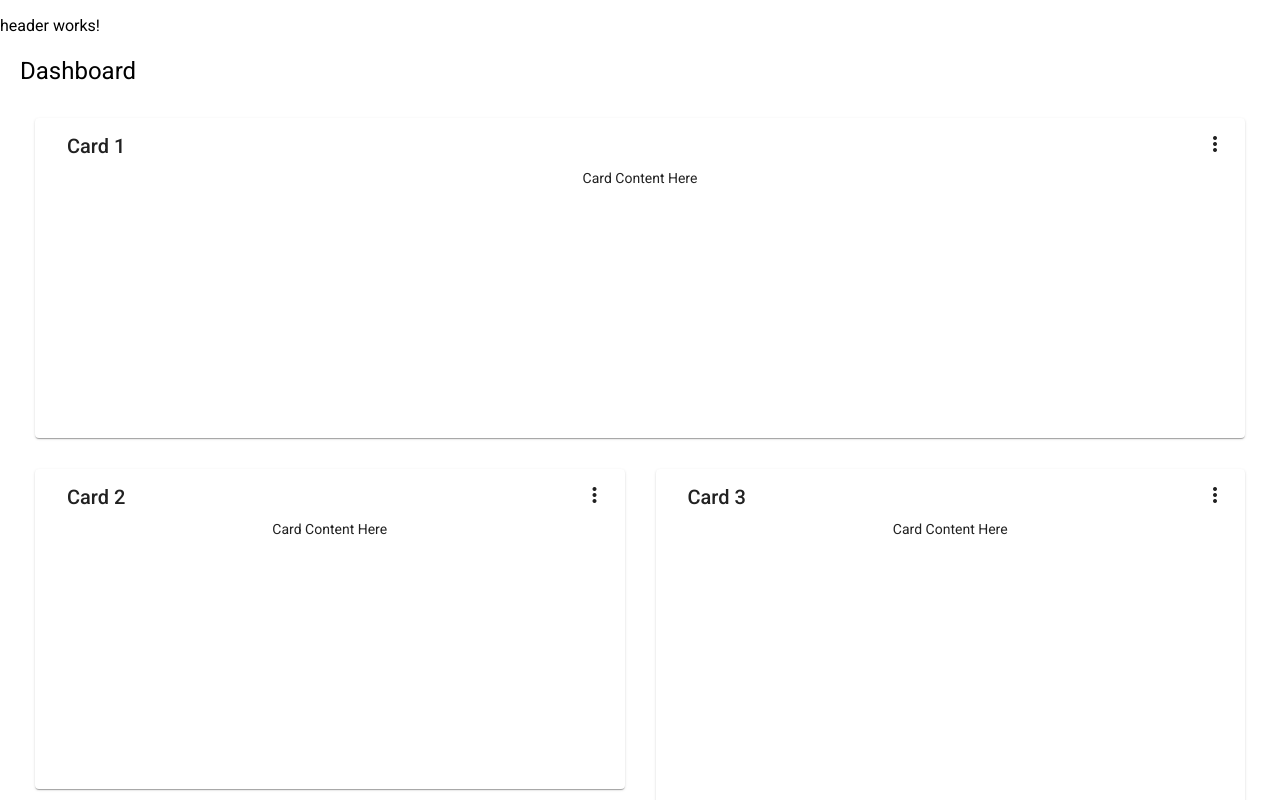
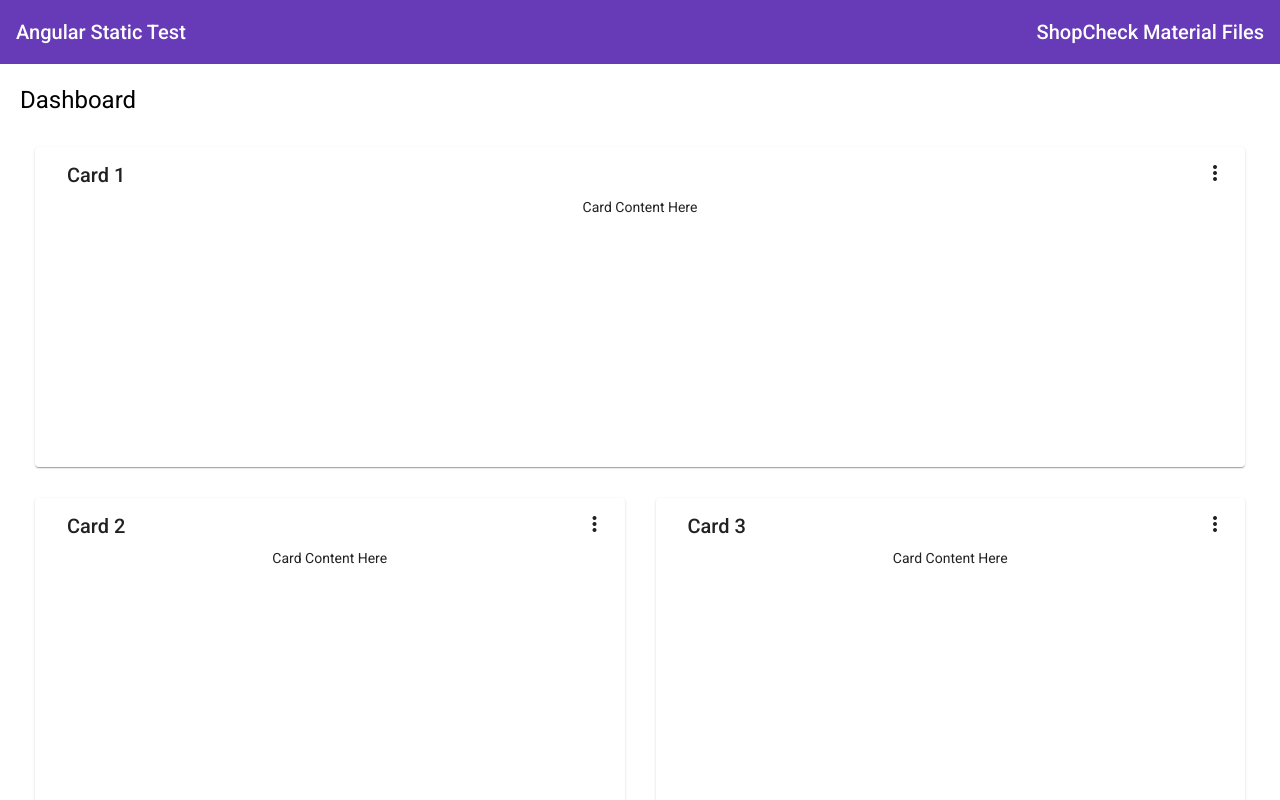
Before and after one commit to Wojciech-Golewski/angular-static-test, an Angular app: page / in a window 1280 px wide. Shown: the top 800 px of the page. Built offline with nearby package versions, Linux system fonts and the light colour scheme.

Commit message:
moved all material related imports to material module and added code for header

```diff
--- a/src/app/core/components/header/header.component.html
+++ b/src/app/core/components/header/header.component.html
@@ -1 +1,8 @@
-<p>header works!</p>
+<mat-toolbar color="primary">
+    <mat-toolbar-row>
+      <span>Angular Static Test</span>
+      <span class="spacer"></span>
+      <span>Shop</span>
+      <span>Check Material Files</span>
+    </mat-toolbar-row>
+  </mat-toolbar>
--- a/src/app/core/components/header/header.component.scss
+++ b/src/app/core/components/header/header.component.scss
@@ -0,0 +1,3 @@
+.spacer {
+    flex: 1 1 auto;
+  }
```
Also changed, not shown: src/app/core/core.module.ts (+2 -14 lines), src/app/shared/material/material.module.ts (+26 -2 lines).
